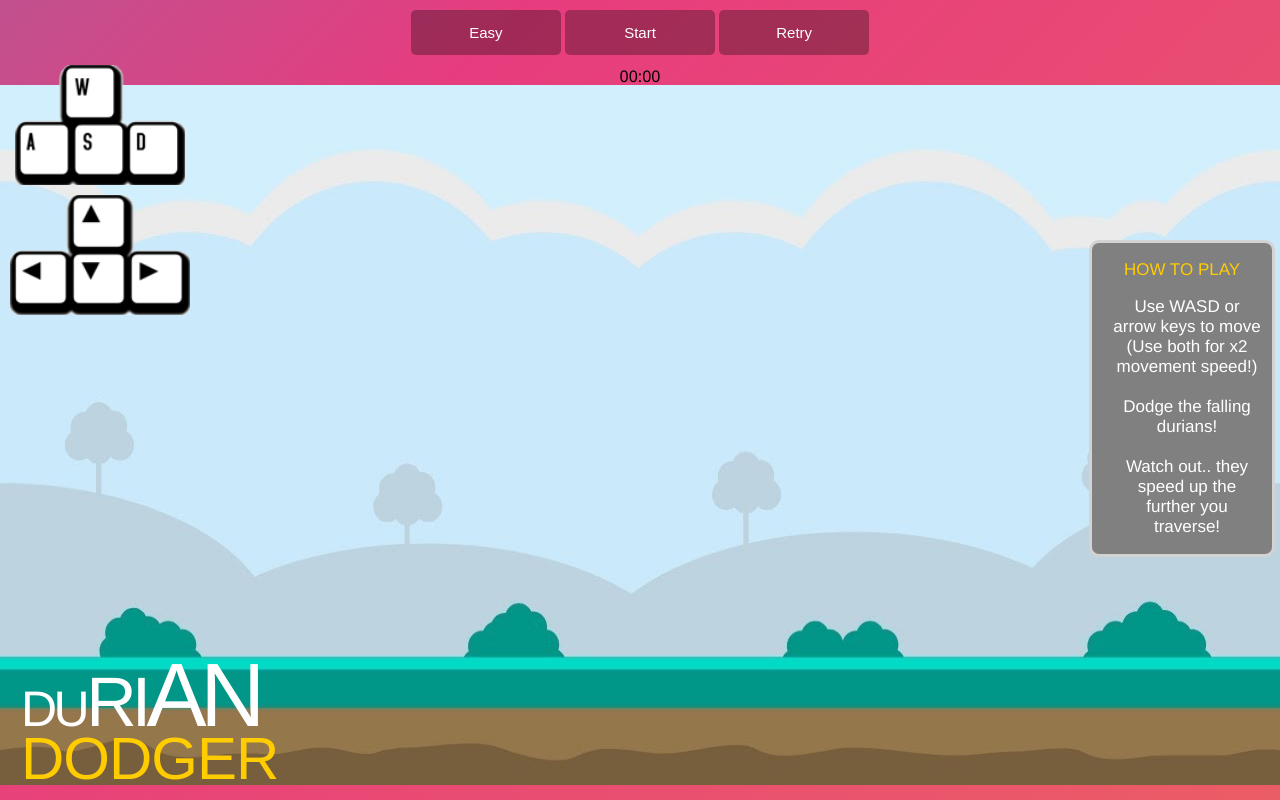
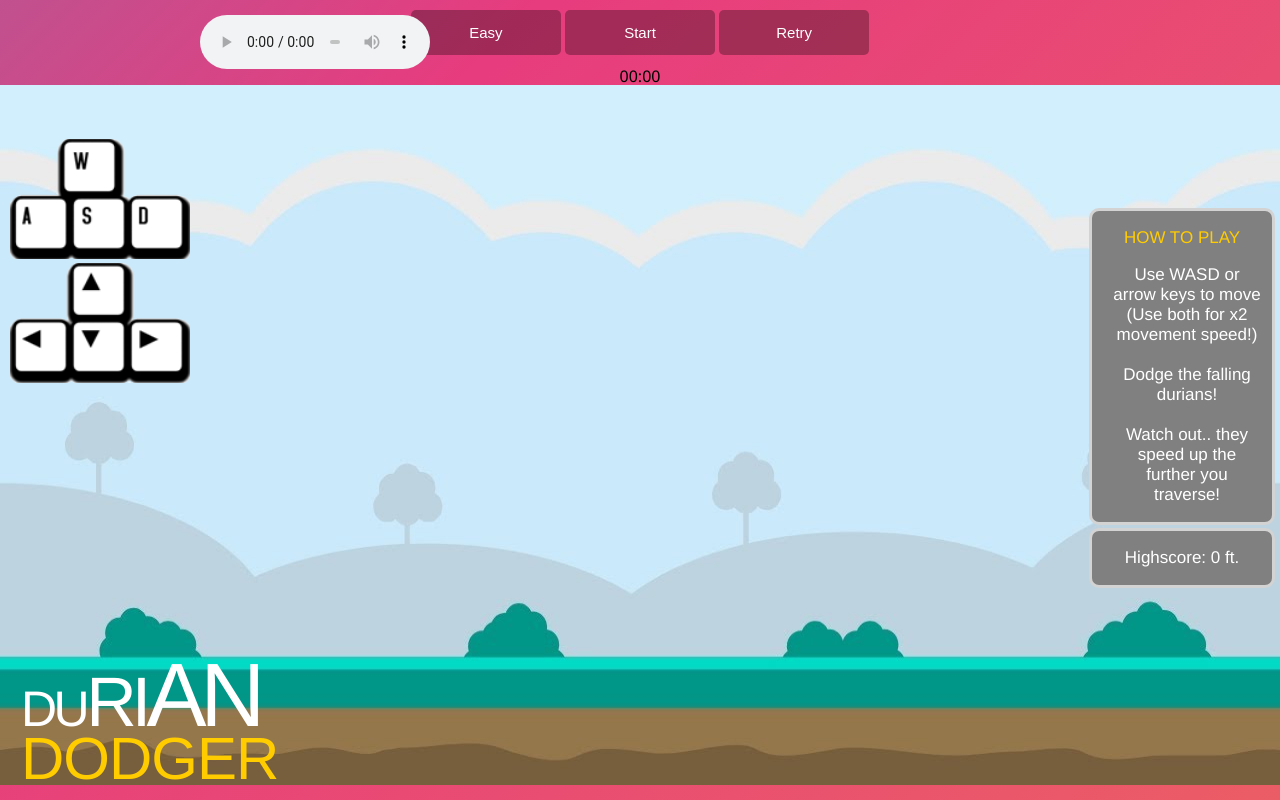
Before and after one commit to neekyo/Durian-Dodger, a PHP site: page / in a window 1280 px wide. Run offline with PHP 8.4, Linux system fonts and the light colour scheme; some libraries are stand-ins or nearby versions.

Commit message:
fixed sound on retry, added highscore table

```diff
--- a/index.html
+++ b/index.html
@@ -43,6 +43,10 @@
             </div>
         </div>
         <time id="timer">00:00</time>
+        <div id="highscore">
+            <p>Highscore: 0 ft.</p>
+        </div>
+
         <div id="rules">
             <p>HOW TO PLAY</p>
             <ul>
@@ -60,7 +64,7 @@
         <div class="ks">Dodger</div>
     </div>
 
-    <audio src="./sounds/bg_music.wav" id="audio"></audio>
+    <audio src="./sounds/bg_music2.wav" id="audio" controls></audio>
 
     <script type="text/javascript" src="https://cdnjs.cloudflare.com/ajax/libs/jquery/3.3.1/jquery.min.js"></script>
     <script type="text/javascript"
--- a/index.js
+++ b/index.js
@@ -176,27 +176,34 @@ function startGame() {
     difficulty = Number(document.querySelector("#diffSelect").value);
     id = setInterval(updateCanvas, difficulty)
     startGameButton.disabled = true
+    init();
     loop();
 }
 
 var startGameButton = document.getElementById("startGameButton");
 startGameButton.onclick = startGame;
 
-// function restartGame() {
-// ctx.clearRect(0, 0,  canvas.width, canvas.height);
-// var canvas = document.getElementById('canvas');
-// var ctx = canvas.getContext('2d');
-// canvas.width = 1280
-// canvas.height = 700
-// var ctx = canvas.getContext('2d');
-// let obstacles = [];
-// var cancelMe = "";
-// let difficulty = 10;
-// let id;
-// }
+function restartGame() {
+    clearInterval(id);
+    obstacles = [];
+    var timeFalling = 0;
+    sprite.x = 2;
+    sprite.y = 528;
+    sprite.distance = 0;
+    sprite.int = null;
+    dis = 0;
+    miles = 0;
+    fallSpeed = 1.0005;
+    startGameButton.disabled = false;
+    ctx.fillStyle = 'white';
+    ctx.font = '18px serif';
+    ctx.clearRect(0, 0, canvas.width, canvas.height);
+    backgroundImage.draw();
+    audio.pause();
+}
 
-// var retryGameButton = document.getElementById("retryGameButton");
-// retryGameButton.onlick = restartGame;
+var retryGameButton = document.getElementById("retryGameButton");
+retryGameButton.onlick = restartGame;
 
 ctx.fillStyle = 'white';
 ctx.font = '18px serif';
@@ -211,7 +218,7 @@ function randomObstacle() {
 let fallSpeed = 1.0005
 
 setInterval(function () {
-    fallSpeed += .00025 // tweak this to change how quickly it increases in difficulty
+    fallSpeed += .0003 // tweak this to change how quickly it increases in difficulty
     console.log(fallSpeed) // maybe put a conditional to prevent it from getting too fast idk lol
 }, 7000); // timer at which it gets harder
 
@@ -252,7 +259,7 @@ function init() {
     // add listener function to loop on end
     audio.addEventListener("ended", loop, false);
     // set animation on perpetual loop
-    setInterval(animate, 30);
+    setInterval(animate);
 }
 
 function loop() {
@@ -260,6 +267,10 @@ function loop() {
 }
 
 function animate() {
-    model();
-    draw();
+    // model();
+    // draw();
 }
+
+function highScore() {
+
+}
--- a/main.css
+++ b/main.css
@@ -129,16 +129,17 @@ canvas {
 
 #view img {
     position: absolute;
-    width: 170px;
+    width: 180px;
     height: 120px;
-    left: 15.25px;
+    left: 10px;
+    top: 10%;
 }
 
 #view img:nth-child(2) {
     position: absolute;
     width: 180px;
     height: 120px;
-    top: 130px;
+    top: 27%;
     left: 10px;
 }
 
@@ -295,13 +296,12 @@ span {
     font-size: 17px;
     color: white;
     width: 180px;
-    height: 38 s0px;
     position: absolute;
     right: 5px;
     background: gray;
     border: 3px solid lightgray;
     border-radius: 10px;
-    top: 30%;
+    top: 26%;
     line-height: 20px;
 }
 
@@ -319,7 +319,20 @@ li {
 
 #rules p {
     color: #fc0;
+}
 
+#highscore {
+    font-family: 'Anton', Helvetica, sans-serif;
+    font-size: 17px;
+    color: white;
+    width: 180px;
+    position: absolute;
+    right: 5px;
+    background: gray;
+    border: 3px solid lightgray;
+    border-radius: 10px;
+    top: 66%;
+    line-height: 20px;
 }
 
 #status {
@@ -333,7 +346,7 @@ li {
     width: 100%;
 }
 
-/* #time {
+#time {
     font-family: 'Anton', Helvetica, sans-serif;
     position: absolute;
 }
@@ -343,4 +356,4 @@ audio {
     top: 15px;
     left: 200px;
     width: 230px
-} */
+}
```
Also changed, not shown: 3 other files.
